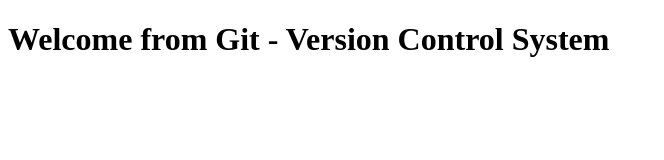
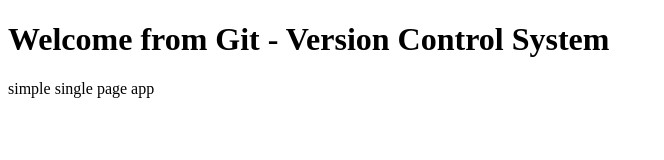
Before and after one commit to abodesigner/angular4, a plain HTML site: page index.html in a window 1280 px wide. Shown: the whole page, without its empty margins (0-664 px from the left). Drawn offline with Linux system fonts and the light colour scheme.

Commit message:
add simple description

```diff
--- a/index.html
+++ b/index.html
@@ -5,5 +5,6 @@
 </head>
 <body>
 	<h1>Welcome from Git - Version Control System</h1>
+	<p>simple single page app</p>
 </body>
 </html>
```
